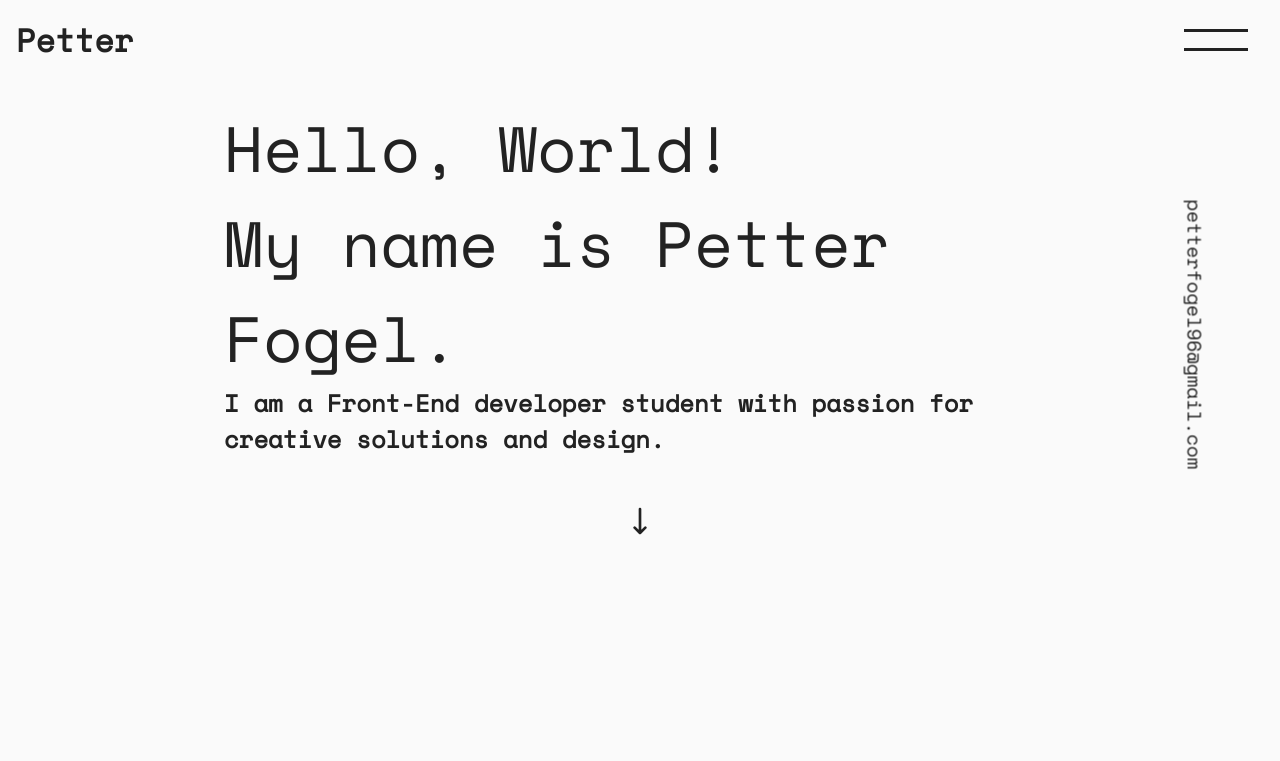
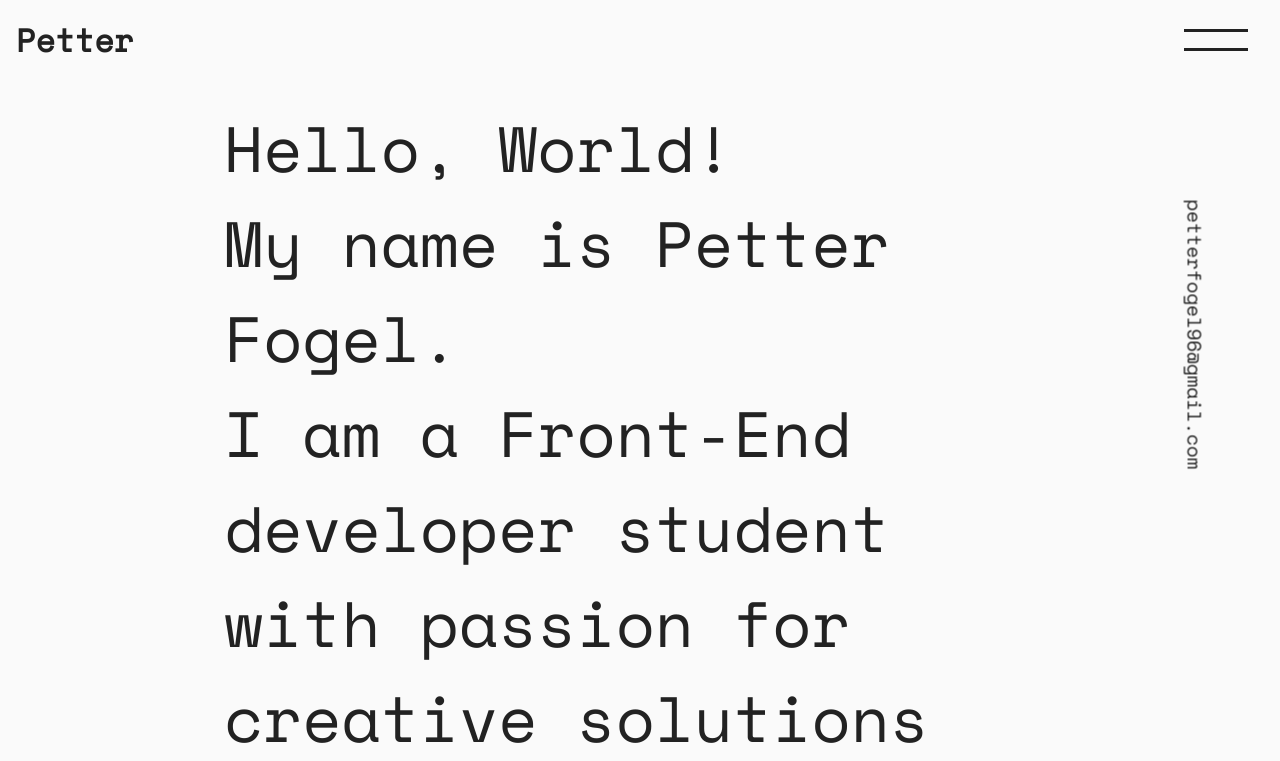
Before and after one commit to PetterFogel/portfolio, a React (Create React App) app: page / in a window 1280 px wide. Shown: the top 761 px of the page. Built offline with nearby package versions, Linux system fonts and the light colour scheme.

Commit message:
Changed components to arrow functions.

```diff
--- a/src/components/main/Projects.tsx
+++ b/src/components/main/Projects.tsx
@@ -1,6 +1,6 @@
 import classes from "../../styles/global.module.css";
 
-function Projects() {
+const Projects = () => {
   return (
     <section className={classes.section}>
       <h2 className={classes.sectionTitle}>What I've done</h2>
--- a/src/components/main/about.tsx
+++ b/src/components/main/about.tsx
@@ -1,6 +1,6 @@
 import classes from "../../styles/global.module.css";
 
-function About() {
+const About = () => {
   return (
     <section className={classes.section}>
       <h2 className={classes.sectionTitle}>Who am I</h2>
--- a/src/components/main/contact.tsx
+++ b/src/components/main/contact.tsx
@@ -3,7 +3,7 @@ import { FaFacebookF, FaLinkedinIn } from "react-icons/fa";
 import { VscGithubInverted } from "react-icons/vsc";
 import { SiGmail } from "react-icons/si";
 
-function Contact() {
+const Contact = () => {
   return (
     <section className={classes.section}>
       <div className={classes.contactContainer}>
--- a/src/components/main/intro.tsx
+++ b/src/components/main/intro.tsx
@@ -2,7 +2,7 @@ import classes from "../../styles/global.module.css";
 import { animated, useSpring } from "react-spring";
 import { HiOutlineArrowNarrowDown } from "react-icons/hi";
 
-function IntroContent() {
+const IntroContent = () => {
   const fadeIn = useSpring({
     from: {
       opacity: 0,
@@ -22,7 +22,7 @@ function IntroContent() {
       <animated.div style={fadeIn}>
         <h2 className={classes.subHeadTitle}>Hello, World!</h2>
         <h1 className={classes.headTitle}>My name is Petter Fogel.</h1>
-        <h2>
+        <h2 className={classes.subHeadTitle}>
           I am a Front-End developer student with passion for creative solutions
           and design.
         </h2>
--- a/src/components/main/skills.tsx
+++ b/src/components/main/skills.tsx
@@ -1,6 +1,6 @@
 import classes from "../../styles/global.module.css";
 
-function Skills() {
+const  Skills = () => {
   const skillList: string[] = [
     "HTML5",
     "CSS3",
--- a/src/components/navigation/navigation.tsx
+++ b/src/components/navigation/navigation.tsx
@@ -1,6 +1,6 @@
 import classes from "../../styles/navigation.module.css";
 
-function Navigation() {
+const Navigation = () => {
   return (
     <header className={classes.header}>
       <h2 className={classes.logo}>Petter</h2>
--- a/src/components/pages/mainContent.tsx
+++ b/src/components/pages/mainContent.tsx
@@ -5,7 +5,7 @@ import Intro from "../main/intro";
 import Projects from "../main/Projects";
 import Skills from "../main/skills";
 
-function MainContent() {
+const MainContent = () => {
   return (
     <main className={classes.main}>
       <Intro />
```
